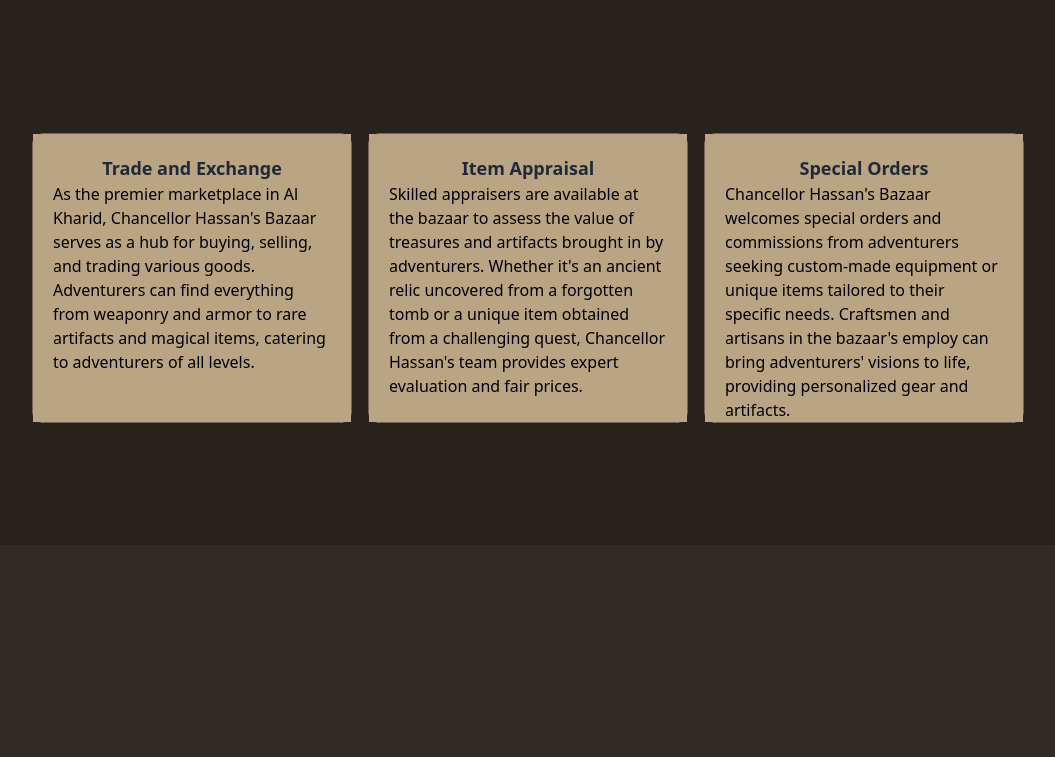
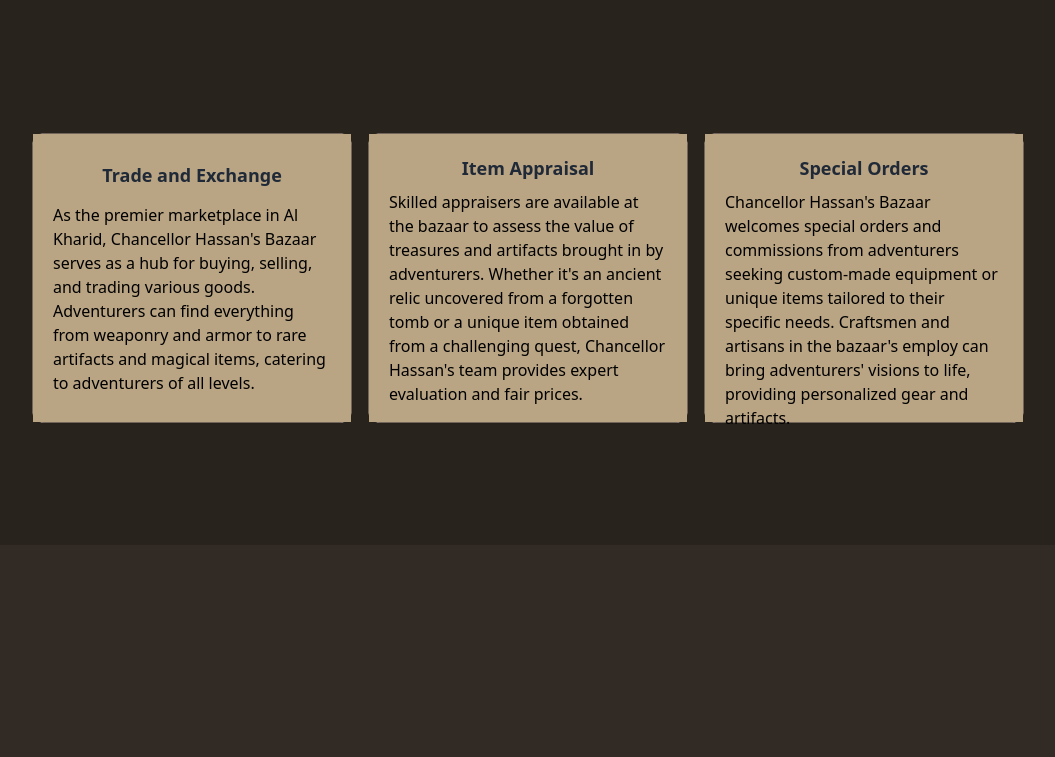
Before and after one commit to Endeyr/shopping-cart-project, a React (Vite) app: page / in a window 1280 px wide. Shown: the part 960-1717 px from the top of the page, without its empty margins (112-1167 px from the left). Built offline with nearby package versions, Linux system fonts and the light colour scheme; no server answers.

Commit message:
updated spacing on ui

```diff
--- a/src/components/ui/content-card.tsx
+++ b/src/components/ui/content-card.tsx
@@ -44,7 +44,7 @@ export const ContentCard = ({
           <p className="mt-1 text-sm text-gray-500">{header}</p>
         </div>
       )}
-      <div className="flex flex-col p-4 xl:h-72 md:p-5 dark:text-black dark:bg-os_header_lite">
+      <div className="flex flex-col gap-2 p-4 justify-evenly xl:h-72 md:p-5 dark:text-black dark:bg-os_header_lite">
         {title && (
           <h3 className="text-lg font-bold text-center text-gray-800">
             {title}
```
